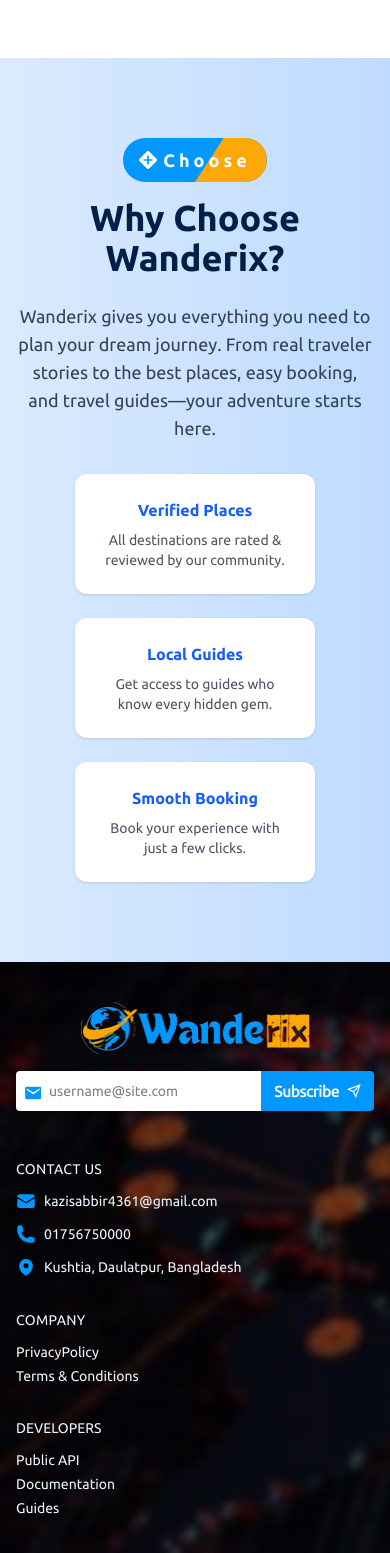
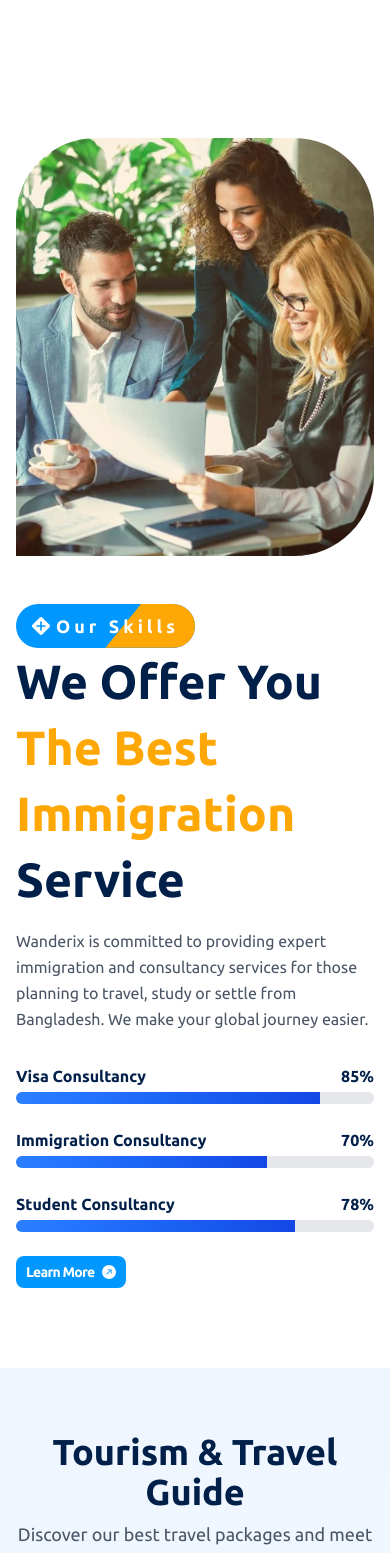
Before and after one commit to Sabbir-75/Wanderix, a React (Vite) app: page / in a window 390 px wide. Shown: the part 4690-6243 px from the top of the page. Built offline with nearby package versions, Linux system fonts and the light colour scheme; no server answers.

Commit message:
added 2 section is TourismGuideSection and Immigration Service

```diff
--- a/package.json
+++ b/package.json
@@ -16,8 +16,10 @@
     "react": "^19.1.0",
     "react-dom": "^19.1.0",
     "react-hook-form": "^7.60.0",
+    "react-intersection-observer": "^9.16.0",
     "react-responsive-carousel": "^3.2.23",
     "react-share": "^5.2.2",
+    "react-tabs": "^6.1.0",
     "swiper": "^11.2.10"
   },
   "devDependencies": {
--- a/src/Components/Home/ExtraSection/ExtraSection.jsx
+++ b/src/Components/Home/ExtraSection/ExtraSection.jsx
@@ -6,6 +6,10 @@ import { Navigation } from "swiper/modules";
 import "swiper/css";
 import "swiper/css/navigation";
 import SectionName from "../../Share/HomeSection/HomeSection";
+import SkillBar from "./SkillBar";
+import sectionImage from "../../../assets/01.webp"
+import { Link } from "react-router";
+import { BsArrowUpRightCircleFill } from "react-icons/bs";
 
 const TouristStorySection = () => {
 
@@ -66,37 +70,43 @@ const TouristStorySection = () => {
                 </div>
             </section>
 
+            <section className="py-20 px-4 md:px-10 bg-white flex flex-col md:flex-row gap-12 items-center">
+                {/* Left Image */}
+                <div className="w-full md:w-1/2">
+                    <img
+                        src={sectionImage}
+                        alt="Wanderix Consultants"
+                        className="rounded-t-[80px] max-h-[600px] rounded-br-[80px] w-full object-cover"
+                    />
+                </div>
 
-            <section className="py-20 px-4 md:px-10 bg-gradient-to-r from-blue-100 to-blue-200 text-center">
-                <SectionName>Choose</SectionName>
-                <motion.div
-                    initial={{ opacity: 0, y: 30 }}
-                    whileInView={{ opacity: 1, y: 0 }}
-                    transition={{ duration: 0.7 }}
-                    viewport={{ once: true }}
-                    className="text-center max-w-3xl mx-auto mt-4"
-                >
-                    <h2 className="text-4xl font-extrabold text-[#00204A] mb-6">Why Choose Wanderix?</h2>
-                    <p className="text-gray-700 text-lg mb-8">
-                        Wanderix gives you everything you need to plan your dream journey. From real traveler
-                        stories to the best places, easy booking, and travel guides—your adventure starts here.
+                {/* Right Content */}
+                <div className="w-full md:w-1/2">
+                    <div className="mb-4">
+                        <SectionName>Our Skills</SectionName>
+                        <h2 className="text-5xl font-extrabold text-[#00204A] leading-snug">
+                            We Offer You <span className="text-secondary">The Best Immigration</span> Service
+                        </h2>
+                    </div>
+                    <p className="text-gray-600 mb-8 text-base leading-relaxed">
+                        Wanderix is committed to providing expert immigration and consultancy services for those
+                        planning to travel, study or settle from Bangladesh. We make your global journey easier.
                     </p>
-                    <div className="flex flex-wrap justify-center gap-6">
-                        <div className="bg-white rounded-xl shadow p-6 w-60">
-                            <h4 className="font-bold text-blue-600 mb-2">Verified Places</h4>
-                            <p className="text-sm text-gray-600">All destinations are rated & reviewed by our community.</p>
-                        </div>
-                        <div className="bg-white rounded-xl shadow p-6 w-60">
-                            <h4 className="font-bold text-blue-600 mb-2">Local Guides</h4>
-                            <p className="text-sm text-gray-600">Get access to guides who know every hidden gem.</p>
-                        </div>
-                        <div className="bg-white rounded-xl shadow p-6 w-60">
-                            <h4 className="font-bold text-blue-600 mb-2">Smooth Booking</h4>
-                            <p className="text-sm text-gray-600">Book your experience with just a few clicks.</p>
-                        </div>
-                    </div>
-                </motion.div>
+
+                    {/* Skill Bars */}
+                    <SkillBar label="Visa Consultancy" percentage={85} />
+                    <SkillBar label="Immigration Consultancy" percentage={70} />
+                    <SkillBar label="Student Consultancy" percentage={78} />
+
+                    <Link className="relative inline-flex items-center rounded-lg justify-center px-2.5 md:px-3.5 py-1.5 md:py-2.5 overflow-hidden font-mono font-medium tracking-tighter text-white bg-primary group">
+                        <span className="absolute w-0 h-0 transition-all duration-500 ease-out bg-base-content rounded-full group-hover:w-56 group-hover:h-56"></span>
+                        <span className="relative flex text-sm md:text-base lg:text-lg font-semibold items-center gap-2">
+                            Learn More <BsArrowUpRightCircleFill />
+                        </span>
+                    </Link>
+                </div>
             </section>
+
         </>
     );
 };
--- /dev/null
+++ b/src/Components/Home/ExtraSection/SkillBar.jsx
@@ -0,0 +1,26 @@
+// components/SkillBar.jsx
+import React from 'react';
+import { useInView } from 'react-intersection-observer';
+
+const SkillBar = ({ label, percentage }) => {
+    const { ref, inView } = useInView({ triggerOnce: true });
+
+    return (
+        <div ref={ref} className="mb-6">
+            <div className="flex justify-between mb-1 text-base md:text-lg font-semibold">
+                <span>{label}</span>
+                <span>{percentage}%</span>
+            </div>
+            <div className="w-full h-3 bg-gray-200 rounded-full overflow-hidden">
+                <div
+                    className="h-3 bg-gradient-to-r from-blue-500 to-blue-700 transition-all duration-1000"
+                    style={{
+                        width: inView ? `${percentage}%` : '0%',
+                    }}
+                ></div>
+            </div>
+        </div>
+    );
+};
+
+export default SkillBar;
--- /dev/null
+++ b/src/Components/Home/TourismGuideSection/TourismGuideSection.jsx
@@ -0,0 +1,162 @@
+import React from 'react';
+import { Tab, Tabs, TabList, TabPanel } from 'react-tabs';
+import 'react-tabs/style/react-tabs.css';
+import { Link } from 'react-router';
+
+const TourismGuideSection = () => {
+    const packages = [
+        {
+            id: 1,
+            photo: 'https://images.unsplash.com/photo-1600408561812-7682c9d197e6?auto=format&fit=crop&w=800&q=80',
+            title: 'Cox’s Bazar Beach Tour',
+            tourType: 'Beach',
+            price: 8500,
+        },
+        {
+            id: 2,
+            photo: 'https://images.unsplash.com/photo-1599826012254-d6204fd5f2b3?auto=format&fit=crop&w=800&q=80',
+            title: 'Sundarbans Adventure',
+            tourType: 'Wildlife',
+            price: 12500,
+        },
+        {
+            id: 3,
+            photo: 'https://images.unsplash.com/photo-1581349482160-15230c204ec5?auto=format&fit=crop&w=800&q=80',
+            title: 'Bandarban Hills Trek',
+            tourType: 'Adventure',
+            price: 9500,
+        },
+        {
+            id: 4,
+            photo: 'https://images.unsplash.com/photo-1604223135620-6c1148f0d3b5?auto=format&fit=crop&w=800&q=80',
+            title: 'Sylhet Tea Garden Trip',
+            tourType: 'Nature',
+            price: 7000,
+        },
+        {
+            id: 5,
+            photo: 'https://images.unsplash.com/photo-1599751447635-cdbf823ef43c?auto=format&fit=crop&w=800&q=80',
+            title: 'Heritage Tour Rajshahi',
+            tourType: 'History',
+            price: 6000,
+        },
+    ];
+
+    const guides = [
+        {
+            id: 1,
+            name: 'Tanvir Rahman',
+            expertise: 'Hill Tracking',
+            experience: 5,
+            photo: 'https://images.unsplash.com/photo-1590080876274-56c5dbb225fd?auto=format&fit=crop&w=400&q=80',
+        },
+        {
+            id: 2,
+            name: 'Mitu Akter',
+            expertise: 'Heritage Sites',
+            experience: 4,
+            photo: 'https://images.unsplash.com/photo-1531123897727-8f129e1688ce?auto=format&fit=crop&w=400&q=80',
+        },
+        {
+            id: 3,
+            name: 'Rafiq Uddin',
+            expertise: 'Beach Travel',
+            experience: 3,
+            photo: 'https://images.unsplash.com/photo-1524503033411-c9566986fc8f?auto=format&fit=crop&w=400&q=80',
+        },
+        {
+            id: 4,
+            name: 'Nusrat Jahan',
+            expertise: 'Eco Tours',
+            experience: 6,
+            photo: 'https://images.unsplash.com/photo-1595433707802-167b1a2013b1?auto=format&fit=crop&w=400&q=80',
+        },
+        {
+            id: 5,
+            name: 'Shuvo Mallick',
+            expertise: 'Sundarban Safari',
+            experience: 7,
+            photo: 'https://images.unsplash.com/photo-1603415526960-f7e0328d3a49?auto=format&fit=crop&w=400&q=80',
+        },
+        {
+            id: 6,
+            name: 'Farzana Noor',
+            expertise: 'Cultural Tours',
+            experience: 4,
+            photo: 'https://images.unsplash.com/photo-1614282238444-bce3f63b8e23?auto=format&fit=crop&w=400&q=80',
+        },
+        {
+            id: 7,
+            name: 'Aziz Chowdhury',
+            expertise: 'Tea Garden Trips',
+            experience: 2,
+            photo: 'https://images.unsplash.com/photo-1552374196-c4e7ffc6e126?auto=format&fit=crop&w=400&q=80',
+        },
+    ];
+
+    return (
+        <section className="py-16 px-4 md:px-10 bg-gradient-to-b from-blue-50 to-white">
+            <div className="text-center mb-10">
+                <h2 className="text-4xl font-extrabold text-[#00204A] mb-2">Tourism & Travel Guide</h2>
+                <p className="text-gray-600 text-lg max-w-2xl mx-auto">
+                    Discover our best travel packages and meet our friendly tour guides.
+                </p>
+            </div>
+
+            <Tabs>
+                <TabList className="flex justify-center gap-6 mb-10">
+                    <Tab className="px-6 py-2 text-lg font-semibold text-white bg-blue-600 rounded-full cursor-pointer hover:bg-blue-700">Our Packages</Tab>
+                    <Tab className="px-6 py-2 text-lg font-semibold text-white bg-yellow-500 rounded-full cursor-pointer hover:bg-yellow-600">Meet Our Tour Guides</Tab>
+                </TabList>
+
+                {/* Packages Tab */}
+                <TabPanel>
+                    <div className="grid md:grid-cols-3 gap-6">
+                        {packages.map((pkg) => (
+                            <div key={pkg._id} className="bg-white rounded-2xl shadow-lg overflow-hidden border border-blue-100">
+                                <img src={pkg.photo} alt={pkg.title} className="w-full h-48 object-cover" />
+                                <div className="p-4">
+                                    <p className="text-sm text-blue-600 uppercase font-semibold">{pkg.tourType}</p>
+                                    <h3 className="text-xl font-bold text-gray-800">{pkg.title}</h3>
+                                    <p className="text-lg font-semibold text-green-600">৳ {pkg.price}</p>
+                                    <Link
+                                        to={`/packages/${pkg._id}`}
+                                        className="inline-block mt-3 text-white bg-blue-500 hover:bg-blue-600 px-4 py-2 rounded-full transition"
+                                    >
+                                        View Package
+                                    </Link>
+                                </div>
+                            </div>
+                        ))}
+                    </div>
+                </TabPanel>
+
+                {/* Guides Tab */}
+                <TabPanel>
+                    <div className="grid md:grid-cols-3 lg:grid-cols-3 gap-6">
+                        {guides.map((guide) => (
+                            <div key={guide._id} className="bg-white rounded-2xl shadow-md border border-yellow-200 p-4">
+                                <img
+                                    src={guide.photo}
+                                    alt={guide.name}
+                                    className="w-full h-48 object-cover rounded-xl mb-3"
+                                />
+                                <h3 className="text-lg font-bold text-gray-800">{guide.name}</h3>
+                                <p className="text-gray-600">Expertise: {guide.expertise}</p>
+                                <p className="text-gray-600">Experience: {guide.experience} years</p>
+                                <Link
+                                    to={`/tour-guides/${guide._id}`}
+                                    className="inline-block mt-3 text-white bg-yellow-500 hover:bg-yellow-600 px-4 py-2 rounded-full"
+                                >
+                                    View Profile
+                                </Link>
+                            </div>
+                        ))}
+                    </div>
+                </TabPanel>
+            </Tabs>
+        </section>
+    );
+};
+
+export default TourismGuideSection;
--- a/src/Pages/MainPages/Home/Home.jsx
+++ b/src/Pages/MainPages/Home/Home.jsx
@@ -3,6 +3,7 @@ import CarouselSection from '../../../Components/Home/CarouselSection/CarouselSe
 import Video from '../../../Components/Home/Video/Video';
 import TouristStory from '../../../Components/Home/TouristStory/TouristStory';
 import TouristStorySection from '../../../Components/Home/ExtraSection/ExtraSection';
+import TourismGuideSection from '../../../Components/Home/TourismGuideSection/TourismGuideSection';
 
 
 const Home = () => {
@@ -12,6 +13,7 @@ const Home = () => {
             <Video></Video>
             <TouristStory></TouristStory>
             <TouristStorySection></TouristStorySection>
+            <TourismGuideSection></TourismGuideSection>
         </div>
     );
 };
```
Also changed, not shown: src/assets/01.webp (added), 1 other file (tests, documents, lock files or other folders).
